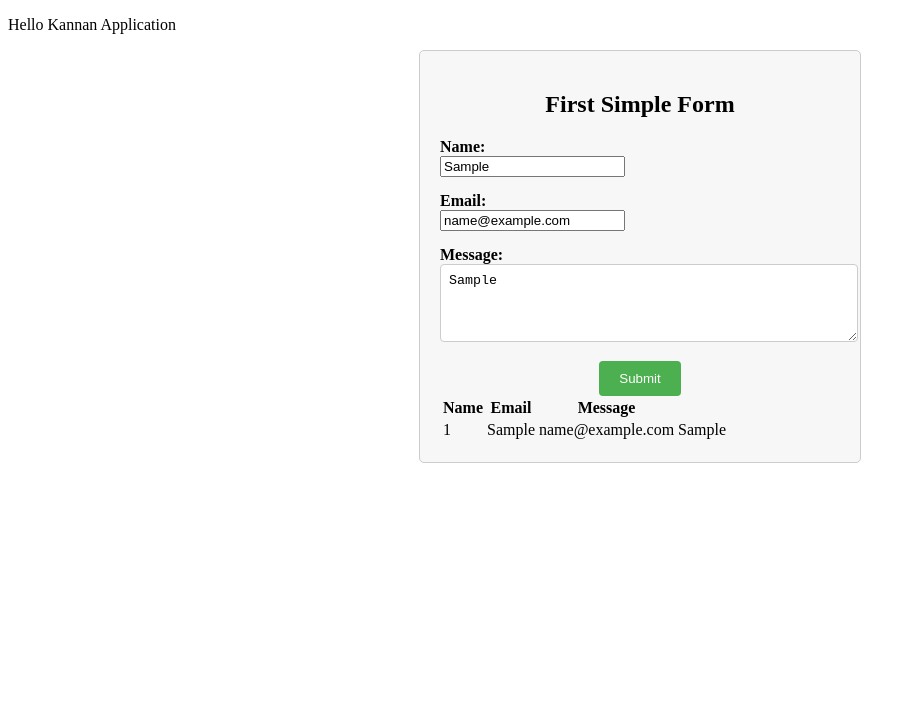
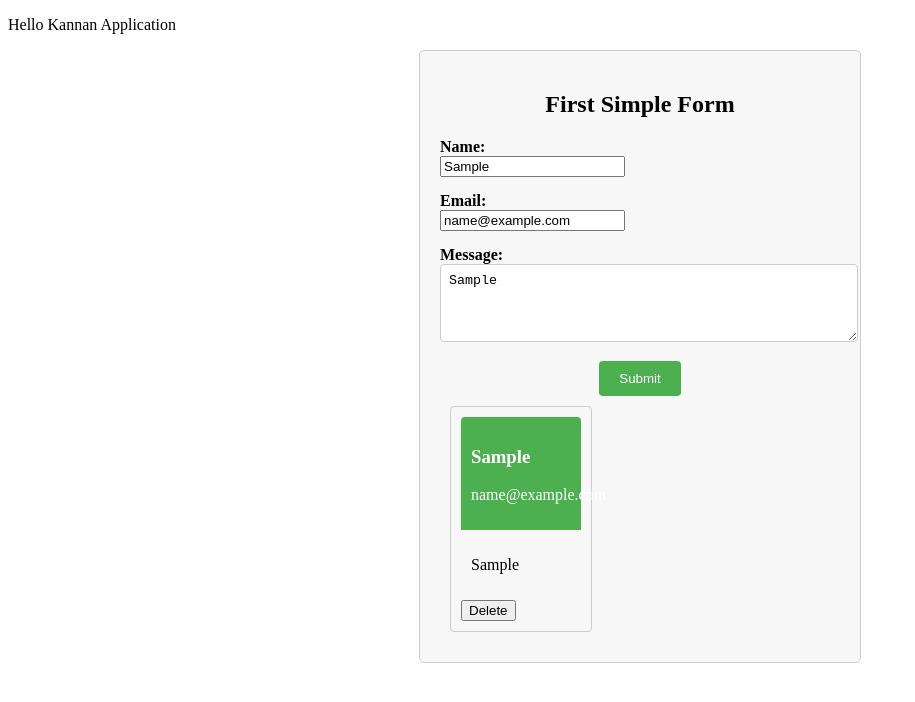
Before and after one commit to KannanDamodharan/angular, an Angular app: page / in a window 1280 px wide. Both pictures are taken after typing "Sample", "name@example.com", "Sample" into the empty fields and a click on the button "Submit". Shown: the top 702 px of the page, without its empty margins (0-915 px from the left). Built offline with nearby package versions, Linux system fonts and the light colour scheme.

Commit message:
angular child-parent component communication implementation commit

```diff
--- a/src/app/app.module.ts
+++ b/src/app/app.module.ts
@@ -4,11 +4,13 @@
 
 import { AppComponent } from './app.component';
 import { FirstCompComponent } from './first-comp/first-comp.component';
+import { MessageDetailsComponent } from './message-details/message-details.component';
 
 @NgModule({
   declarations: [
     AppComponent,
-    FirstCompComponent
+    FirstCompComponent,
+    MessageDetailsComponent
   ],
   imports: [
     BrowserModule, FormsModule
--- a/src/app/first-comp/first-comp.component.css
+++ b/src/app/first-comp/first-comp.component.css
@@ -37,3 +37,14 @@
         border-radius: 4px;
         cursor: pointer;
     }
+
+    tbody tr:nth-child(even) {
+        background-color: #f9f9f9;
+    }
+
+    .flex-container {
+        display: flex;
+        flex-direction: row;
+        justify-content: space-between;
+        flex-wrap: wrap;
+    }
--- a/src/app/first-comp/first-comp.component.html
+++ b/src/app/first-comp/first-comp.component.html
@@ -20,7 +20,7 @@
         </div>
         <button type="submit">Submit</button>
     </form>
-    <table>
+    <!-- <table>
         <thead>
             <tr>
                 <th>Name</th>
@@ -36,5 +36,12 @@
                 <td>{{msg.message}}</td>
             </tr>
         </tbody>
-    </table>
+    </table> -->
+    <div class="flex-container" *ngIf="isSubmitted">
+        <app-message-details
+            *ngFor="let msg of messages; let i = index"
+            [message]="msg"
+            [index]="i"
+            (delete)="deleteMessage($event)"></app-message-details>
+    </div>
 </div>
--- a/src/app/first-comp/first-comp.component.ts
+++ b/src/app/first-comp/first-comp.component.ts
@@ -21,4 +21,8 @@
     });
     console.log(this.messages);
   }
+
+  deleteMessage(index: number): void {
+    this.messages.splice(index, 1);
+  }
 }
--- /dev/null
+++ b/src/app/message-details/message-details.component.css
@@ -0,0 +1,20 @@
+.message-card{
+    width: 120px;
+    margin: 10px;
+    padding: 10px;
+    border: 1px solid #ccc;
+    background-color: #f7f7f7;
+    border-radius: 4px;
+}
+
+.message-header{
+    background-color: #4caf50;
+    color: white;
+    padding: 10px;
+    border-radius: 4px 4px 0 0;
+}
+
+.message-content{
+    padding: 10px;
+    border-radius: 0 0 4px 4px;
+}
--- /dev/null
+++ b/src/app/message-details/message-details.component.html
@@ -0,0 +1,11 @@
+<div class="message-card">
+    <div class="message-header">
+        <h3>{{message.name}}</h3>
+        <p>{{message.email}}</p>
+    </div>
+    <div class="message-content">
+        <p>{{message.message}}</p>
+    </div>
+    <button type="button"
+    (click)="onDelete()">Delete</button>
+</div>
--- /dev/null
+++ b/src/app/message-details/message-details.component.ts
@@ -0,0 +1,22 @@
+import { Component, EventEmitter, Input, OnInit, Output } from '@angular/core';
+
+@Component({
+  selector: 'app-message-details',
+  templateUrl: './message-details.component.html',
+  styleUrls: ['./message-details.component.css']
+})
+export class MessageDetailsComponent {
+
+  @Input()
+  message: any = {};
+
+  @Input()
+  index: number = -1;
+
+  @Output()
+  delete: EventEmitter<number> = new EventEmitter<number>();
+
+  onDelete(): void {
+    this.delete.emit(this.index);
+  }
+}
```
Also changed, not shown: 1 other file (tests, documents, lock files or other folders).
